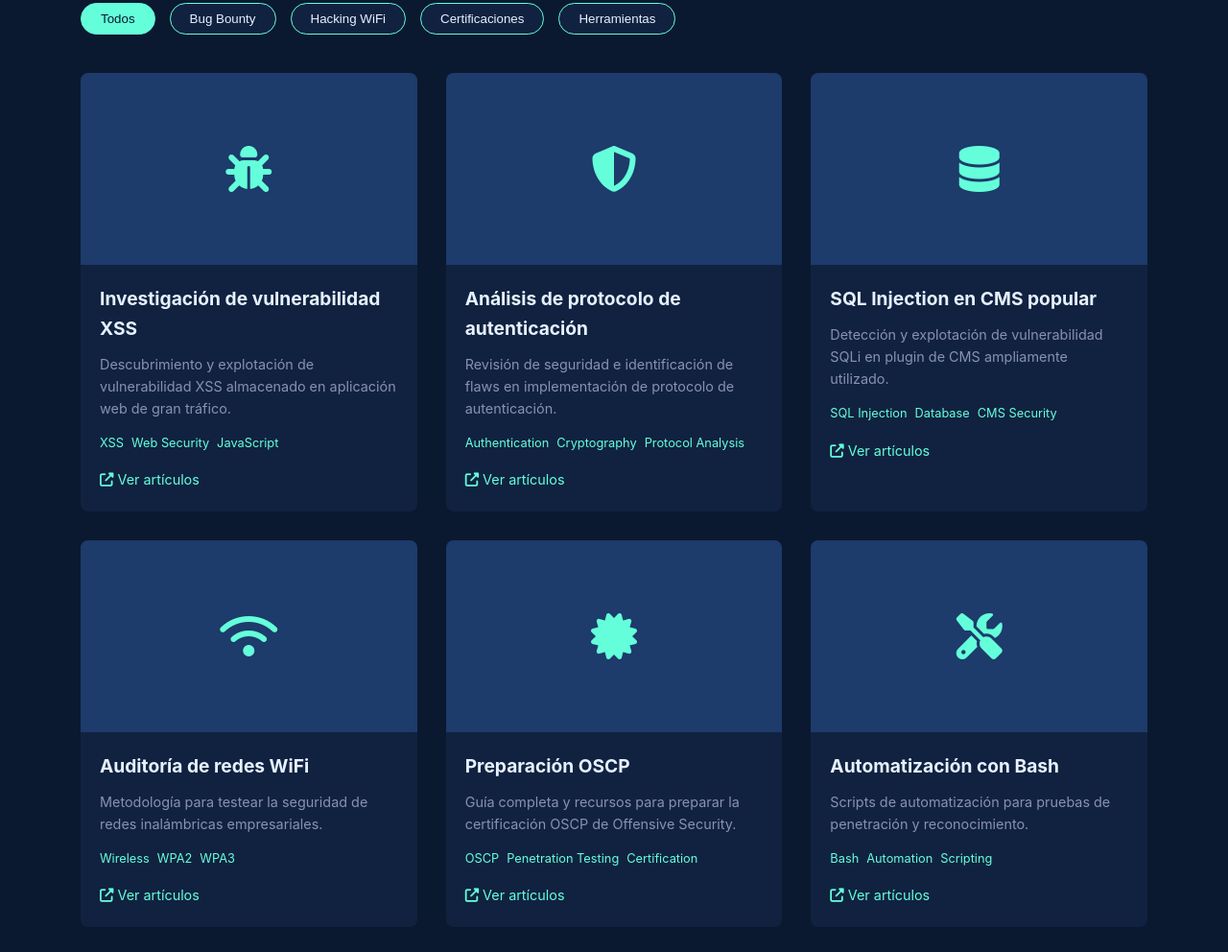
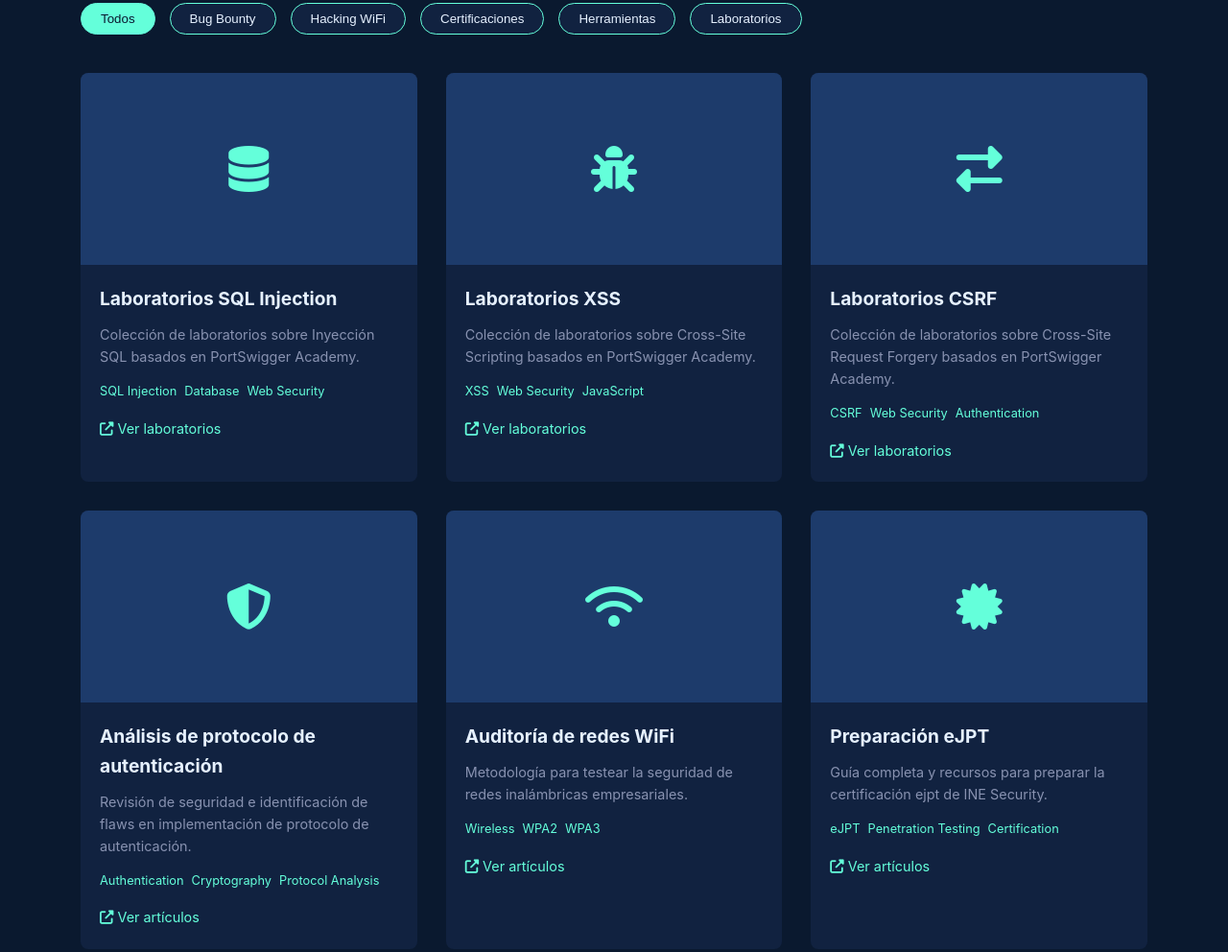
Before and after one commit to Daniel-Bejar/tarjeta, a plain HTML site: page index.html in a window 1280 px wide. Shown: the part 1691-2683 px from the top of the page at 96% size. Drawn offline with Linux system fonts and the light colour scheme.

Commit message:
Update index.html

```diff
--- a/index.html
+++ b/index.html
@@ -78,30 +78,69 @@
                 <button class="category-btn" data-category="hacking-wifi">Hacking WiFi</button>
                 <button class="category-btn" data-category="certificaciones">Certificaciones</button>
                 <button class="category-btn" data-category="herramientas">Herramientas</button>
+                <button class="category-btn" data-category="laboratorios">Laboratorios</button>
             </div>
 
             <!-- Grid de proyectos -->
             <div class="projects-grid">
-                <!-- Proyecto 1 -->
-                <div class="project-card" data-category="bugbounty">
+                <!-- Proyecto 1: SQL Injection -->
+                <div class="project-card" data-category="laboratorios">
+                    <div class="project-img">
+                        <i class="fas fa-database" style="font-size: 3rem; color: #64ffda;"></i>
+                    </div>
+                    <div class="project-info">
+                        <h3 class="project-title">Laboratorios SQL Injection</h3>
+                        <p class="project-desc">Colección de laboratorios sobre Inyección SQL basados en PortSwigger Academy.</p>
+                        <div class="project-tech">
+                            <span class="tech-tag">SQL Injection</span>
+                            <span class="tech-tag">Database</span>
+                            <span class="tech-tag">Web Security</span>
+                        </div>
+                        <div class="project-links">
+                            <a href="Articulos/SQL-Injection/index.html" class="view-articles"><i class="fas fa-external-link-alt"></i> Ver laboratorios</a>
+                        </div>
+                    </div>
+                </div>
+
+                <!-- Proyecto 2: XSS -->
+                <div class="project-card" data-category="laboratorios">
                     <div class="project-img">
                         <i class="fas fa-bug" style="font-size: 3rem; color: #64ffda;"></i>
                     </div>
                     <div class="project-info">
-                        <h3 class="project-title">Investigación de vulnerabilidad XSS</h3>
-                        <p class="project-desc">Descubrimiento y explotación de vulnerabilidad XSS almacenado en aplicación web de gran tráfico.</p>
+                        <h3 class="project-title">Laboratorios XSS</h3>
+                        <p class="project-desc">Colección de laboratorios sobre Cross-Site Scripting basados en PortSwigger Academy.</p>
                         <div class="project-tech">
                             <span class="tech-tag">XSS</span>
                             <span class="tech-tag">Web Security</span>
                             <span class="tech-tag">JavaScript</span>
                         </div>
                         <div class="project-links">
-                            <a href="articulos/xss-avanzado.html" class="view-articles" data-category="bugbounty"><i class="fas fa-external-link-alt"></i> Ver artículos</a>
+                            <a href="Articulos/XSS/index.html" class="view-articles"><i class="fas fa-external-link-alt"></i> Ver laboratorios</a>
                         </div>
                     </div>
                 </div>
 
-                <!-- Proyecto 2 -->
+                <!-- Proyecto 3: CSRF -->
+                <div class="project-card" data-category="laboratorios">
+                    <div class="project-img">
+                        <i class="fas fa-exchange-alt" style="font-size: 3rem; color: #64ffda;"></i>
+                    </div>
+                    <div class="project-info">
+                        <h3 class="project-title">Laboratorios CSRF</h3>
+                        <p class="project-desc">Colección de laboratorios sobre Cross-Site Request Forgery basados en PortSwigger Academy.</p>
+                        <div class="project-tech">
+                            <span class="tech-tag">CSRF</span>
+                            <span class="tech-tag">Web Security</span>
+                            <span class="tech-tag">Authentication</span>
+                        </div>
+                        <div class="project-links">
+                            <a href="Articulos/CSRF/index.html" class="view-articles"><i class="fas fa-external-link-alt"></i> Ver laboratorios</a>
+                        </div>
+                    </div>
+                </div>
+
+                <!-- Proyecto 4: Análisis de protocolo de autenticación -->
                 <div class="project-card" data-category="bugbounty">
                     <div class="project-img">
                         <i class="fas fa-shield-alt" style="font-size: 3rem; color: #64ffda;"></i>
@@ -115,31 +154,12 @@
                             <span class="tech-tag">Protocol Analysis</span>
                         </div>
                         <div class="project-links">
-                            <a href="#" class="view-articles" data-category="bugbounty"><i class="fas fa-external-link-alt"></i> Ver artículos</a>
+                            <a href="#" class="view-articles"><i class="fas fa-external-link-alt"></i> Ver artículos</a>
                         </div>
                     </div>
                 </div>
 
-                <!-- Proyecto 3 -->
-                <div class="project-card" data-category="bugbounty">
-                    <div class="project-img">
-                        <i class="fas fa-database" style="font-size: 3rem; color: #64ffda;"></i>
-                    </div>
-                    <div class="project-info">
-                        <h3 class="project-title">SQL Injection en CMS popular</h3>
-                        <p class="project-desc">Detección y explotación de vulnerabilidad SQLi en plugin de CMS ampliamente utilizado.</p>
-                        <div class="project-tech">
-                            <span class="tech-tag">SQL Injection</span>
-                            <span class="tech-tag">Database</span>
-                            <span class="tech-tag">CMS Security</span>
-                        </div>
-                        <div class="project-links">
-                            <a href="articulos/sql-injection.html" class="view-articles" data-category="bugbounty"><i class="fas fa-external-link-alt"></i> Ver artículos</a>
-                        </div>
-                    </div>
-                </div>
-
-                <!-- Proyecto 4 -->
+                <!-- Proyecto 5: Auditoría de redes WiFi -->
                 <div class="project-card" data-category="hacking-wifi">
                     <div class="project-img">
                         <i class="fas fa-wifi" style="font-size: 3rem; color: #64ffda;"></i>
@@ -153,31 +173,31 @@
                             <span class="tech-tag">WPA3</span>
                         </div>
                         <div class="project-links">
-                            <a href="#" class="view-articles" data-category="hacking-wifi"><i class="fas fa-external-link-alt"></i> Ver artículos</a>
+                            <a href="#" class="view-articles"><i class="fas fa-external-link-alt"></i> Ver artículos</a>
                         </div>
                     </div>
                 </div>
 
-                <!-- Proyecto 5 -->
+                <!-- Proyecto 6: Preparación ejpt -->
                 <div class="project-card" data-category="certificaciones">
                     <div class="project-img">
                         <i class="fas fa-certificate" style="font-size: 3rem; color: #64ffda;"></i>
                     </div>
                     <div class="project-info">
-                        <h3 class="project-title">Preparación OSCP</h3>
-                        <p class="project-desc">Guía completa y recursos para preparar la certificación OSCP de Offensive Security.</p>
+                        <h3 class="project-title">Preparación eJPT</h3>
+                        <p class="project-desc">Guía completa y recursos para preparar la certificación ejpt de INE Security.</p>
                         <div class="project-tech">
-                            <span class="tech-tag">OSCP</span>
+                            <span class="tech-tag">eJPT</span>
                             <span class="tech-tag">Penetration Testing</span>
                             <span class="tech-tag">Certification</span>
                         </div>
                         <div class="project-links">
-                            <a href="#" class="view-articles" data-category="certificaciones"><i class="fas fa-external-link-alt"></i> Ver artículos</a>
+                            <a href="#" class="view-articles"><i class="fas fa-external-link-alt"></i> Ver artículos</a>
                         </div>
                     </div>
                 </div>
 
-                <!-- Proyecto 6 -->
+                <!-- Proyecto 7: Automatización con Bash -->
                 <div class="project-card" data-category="herramientas">
                     <div class="project-img">
                         <i class="fas fa-tools" style="font-size: 3rem; color: #64ffda;"></i>
@@ -191,7 +211,7 @@
                             <span class="tech-tag">Scripting</span>
                         </div>
                         <div class="project-links">
-                            <a href="#" class="view-articles" data-category="herramientas"><i class="fas fa-external-link-alt"></i> Ver artículos</a>
+                            <a href="#" class="view-articles"><i class="fas fa-external-link-alt"></i> Ver artículos</a>
                         </div>
                     </div>
                 </div>
@@ -206,6 +226,7 @@
                 <a href="https://github.com/Daniel-Bejar"><i class="fab fa-github"></i></a>
                 <a href="https://www.linkedin.com/in/daniel-béjar-a91713206"><i class="fab fa-linkedin"></i></a>
                 <a href="https://hackerone.com/doniti?type=user"><i class="fab fa-hackerrank"></i></a>
+            </div>
         </div>
     </footer>
 
```
